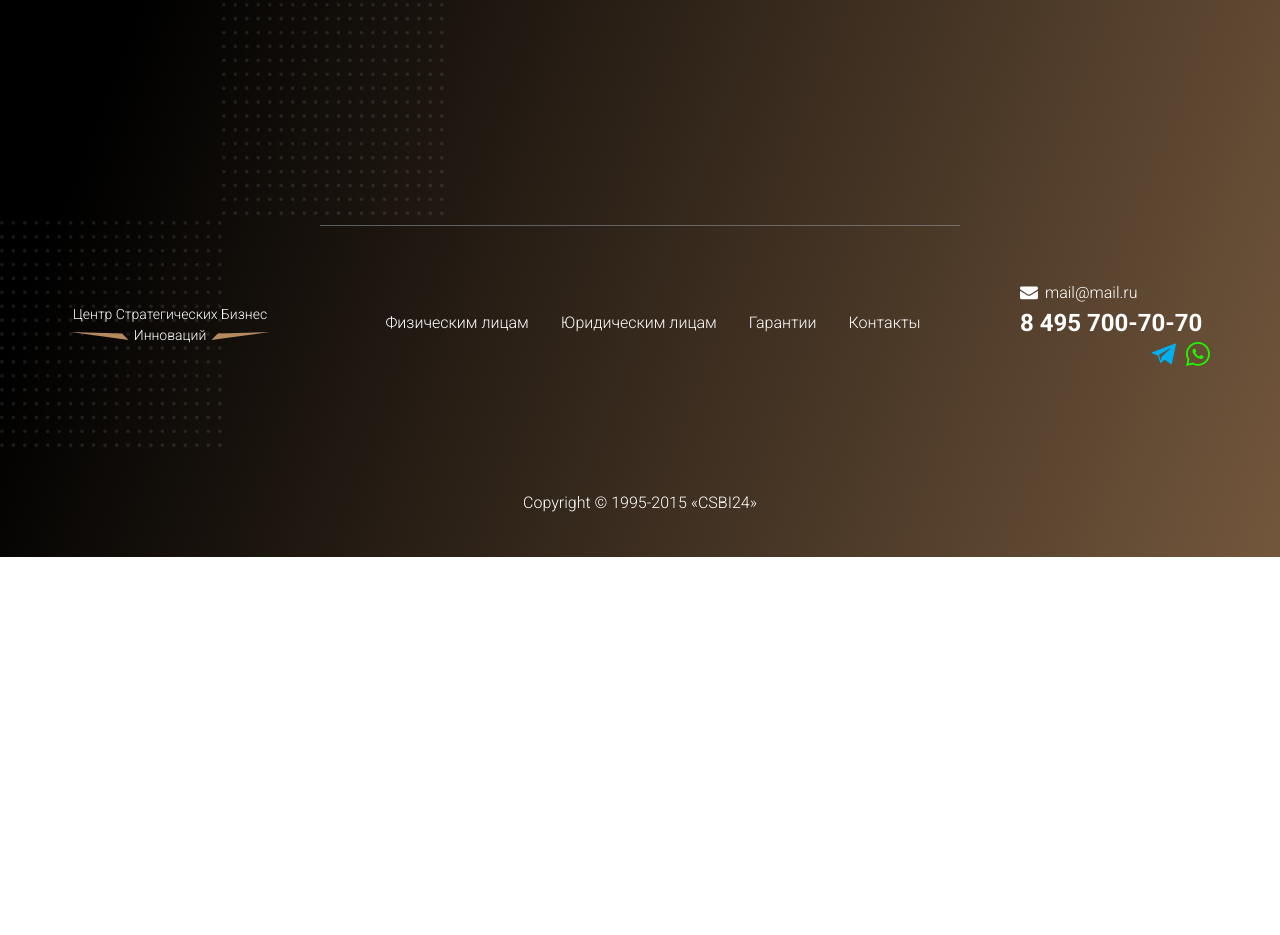
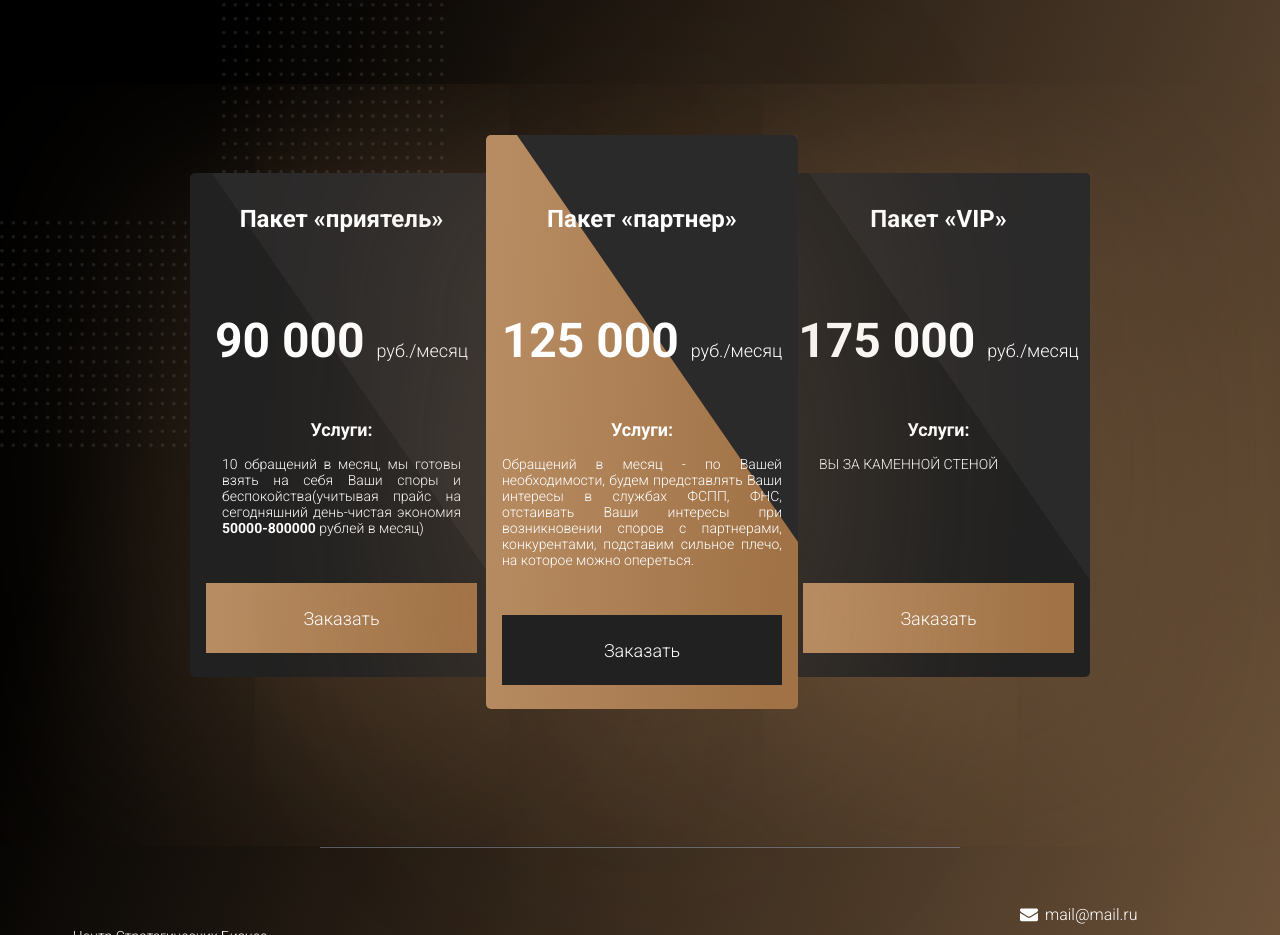
Before and after one commit to tatia-kom/lawyer, a website: page src/service.html in a window 1280 px wide. Shown: the part 2203-3138 px from the top of the page. Before the commit the page ends 2760 px from the top, so only its background shows below. Drawn offline with nearby package versions, Linux system fonts and the light colour scheme; files that its build step writes are made by us from their sources; files whose address does not match are found by name.

Commit message:
add packages section

```diff
--- /dev/null
+++ b/src/scss/components/_packages.scss
@@ -0,0 +1,154 @@
+.packages {
+  display: flex;
+  margin-top: 80px;
+  position: relative;
+  justify-content: space-between;
+  padding-top: 38px;
+  z-index: 100;
+  margin-left: 467px;
+
+  @media (max-width: $lg) {
+    margin-left: auto;
+    margin-right: auto;
+    width: 900px;
+  }
+
+  @media (max-width: $sm) {
+    flex-direction: column;
+    width: 608px;
+    padding-top: 0;
+    margin-top: 0;
+  }
+
+  @media (max-width: $xs) {
+    width: 100%;
+  }
+
+  &__item {
+    width: 303px;
+    flex-shrink: 0;
+    padding: 32px 16px 24px;
+    box-shadow: 0px 40px 250px rgba(182, 138, 96, 0.4);
+    border-radius: 5px;
+    background: #212121;
+    overflow: hidden;
+    position: relative;
+    z-index: 0;
+    display: flex;
+    flex-direction: column;
+
+    @media (max-width: $xs) {
+      width: 100%!important;
+    }
+
+    &:nth-child(3) {
+      @media (max-width: $sm) {
+        margin-top: 30px;
+      }
+    }
+
+    &--big {
+      width: 312px;
+      position: absolute;
+      left: 296px;
+      top: 0;
+      background: linear-gradient(94.36deg, #B88C62 6.89%, #A07246 90.52%);
+      z-index: 2;
+      padding-top: 70px;
+
+      @media (max-width: $sm) {
+        left: auto;
+        right: 0;
+        top: 50%;
+        transform: translateY(-50%);
+      }
+
+      @media (max-width: $xs) {
+        position: relative;
+        right: auto;
+        left: 0;
+        top: auto;
+        transform: none;
+        margin-top: 30px;
+      }
+
+      .packages__text {
+        margin: 16px 0 47px!important;
+      }
+
+      .packages__button {
+        background: #212121;
+      }
+    }
+
+    &:before {
+      content: '';
+      display: block;
+      position: absolute;
+      right: -1px;
+      top: -1px;
+      bottom: 0;
+      left: 0;
+      border-radius: 5px;
+      background: url('../img/package-bg1.svg') no-repeat top right;
+    }
+  }
+
+  &__name {
+    text-align: center;
+    font-weight: bold;
+    font-size: 24px;
+    line-height: 28px;
+    margin-bottom: 0!important;
+    position: relative;
+  }
+
+  &__price {
+    font-weight: bold;
+    font-size: 48px;
+    line-height: 56px;
+    text-align: center;
+    margin: 80px 0 0 -16px!important;
+    position: relative;
+    width: calc(100% + 32px);
+
+    @media (max-width: $xs) {
+      font-size: 44px;
+    }
+
+    small {
+      font-weight: normal;
+      font-size: 18px;
+      line-height: 21px;
+    }
+  }
+
+  &__label {
+    text-align: center;
+    margin: 50px 0 0!important;
+    font-weight: bold;
+    font-size: 18px;
+    line-height: 21px;
+    position: relative;
+  }
+
+  &__text {
+    font-size: 14px;
+    line-height: 16px;
+    text-align: justify;
+    margin: 16px 16px 47px!important;
+    position: relative;
+  }
+
+  &__button {
+    margin-top: auto;
+    font-size: 18px;
+    line-height: 21px;
+    color: white;
+    background: linear-gradient(94.36deg, #B88C62 6.89%, #A07246 90.52%);
+    width: 100%;
+    height: 70px;
+    cursor: pointer;
+    position: relative;
+  }
+}
--- a/src/scss/style.scss
+++ b/src/scss/style.scss
@@ -23,3 +23,5 @@
 
 // footer
 @import "components/footer";
+
+@import "components/packages";
--- a/src/service.html
+++ b/src/service.html
@@ -127,6 +127,30 @@
                 </ul>
             </div>
         </div>
+
+        <div class="packages">
+            <div class="packages__item">
+                <p class="packages__name">Пакет «приятель»</p>
+                <p class="packages__price">90 000 <small>руб./месяц</small></p>
+                <p class="packages__label">Услуги:</p>
+                <p class="packages__text">10 обращений в месяц, мы готовы взять на себя Ваши споры и беспокойства(учитывая прайс на сегодняшний день-чистая экономия <strong>50000-800000</strong> рублей в месяц)</p>
+                <button class="packages__button open-modal">Заказать</button>
+            </div>
+            <div class="packages__item packages__item--big">
+                <p class="packages__name">Пакет «партнер»</p>
+                <p class="packages__price">125 000 <small>руб./месяц</small></p>
+                <p class="packages__label">Услуги:</p>
+                <p class="packages__text">Обращений в месяц - по Вашей необходимости, будем представлять Ваши интересы в службах ФСПП, ФНС, отстаивать Ваши интересы при возникновении споров с партнерами, конкурентами, подставим сильное плечо, на которое можно опереться.</p>
+                <button class="packages__button open-modal">Заказать</button>
+            </div>
+            <div class="packages__item">
+                <p class="packages__name">Пакет «VIP»</p>
+                <p class="packages__price">175 000 <small>руб./месяц</small></p>
+                <p class="packages__label">Услуги:</p>
+                <p class="packages__text">ВЫ ЗА КАМЕННОЙ СТЕНОЙ</p>
+                <button class="packages__button open-modal">Заказать</button>
+            </div>
+        </div>
     </div>
 
     <footer class="footer">
```
Also changed, not shown: src/img/package-bg1.svg (added).
